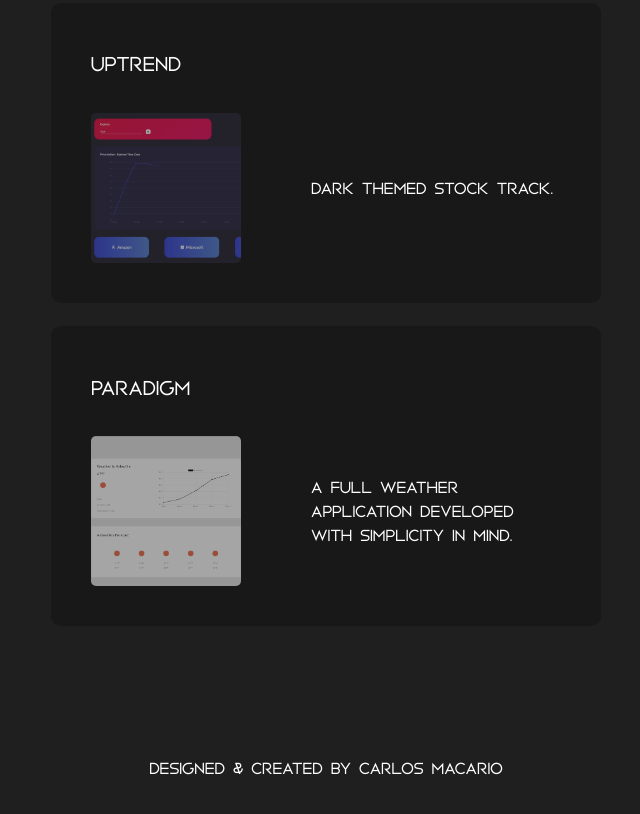
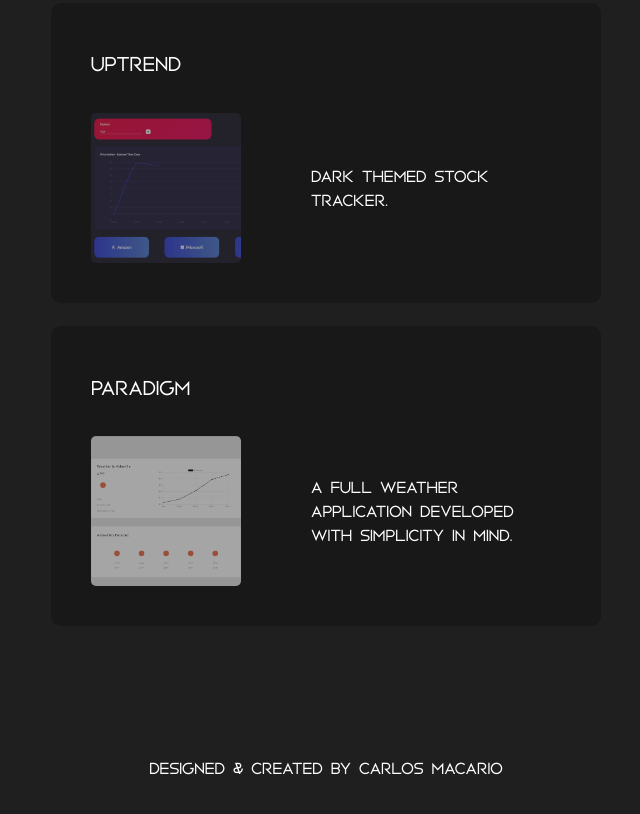
Before and after one commit to cmacariovx/carlosmacario, a plain HTML site: page index.html in a window 1280 px wide. Shown: the part 3420-4234 px from the top of the page, without its empty margins (314-954 px from the left). Drawn offline with Linux system fonts and the light colour scheme; a script that the page names is missing.

Commit message:
small changes

```diff
--- a/index.html
+++ b/index.html
@@ -187,7 +187,7 @@
                                     <img src="pic2.png" class="projectPic">
                                 </div>
                                 <div class="projectDescBox">
-                                    <p class="projectDesc">DARK THEMED STOCK TRACK.</p>
+                                    <p class="projectDesc">DARK THEMED STOCK TRACKER.</p>
                                 </div>
                             </div>
                         </div>
```
